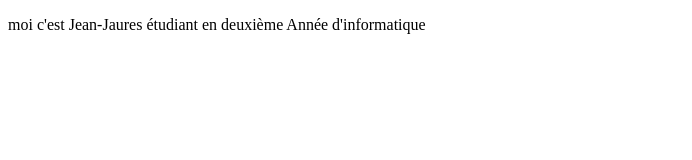
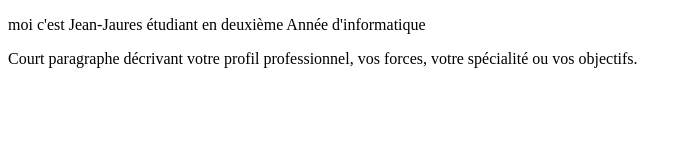
Before and after one commit to Jaures416/mon-cv, a plain HTML site: page index.html in a window 1280 px wide. Shown: the whole page, without its empty margins (0-692 px from the left). Drawn offline with Linux system fonts and the light colour scheme.

Commit message:
mise en place de la section description

```diff
--- a/index.html
+++ b/index.html
@@ -13,6 +13,12 @@
         </p>
     </section>
 
-
+     <!-- SECTION DESCRIPTION -->
+    <section id="description">
+        <p>
+            Court paragraphe décrivant votre profil professionnel,
+            vos forces, votre spécialité ou vos objectifs.
+        </p>
+    </section>
 </body>
 </html>
```
